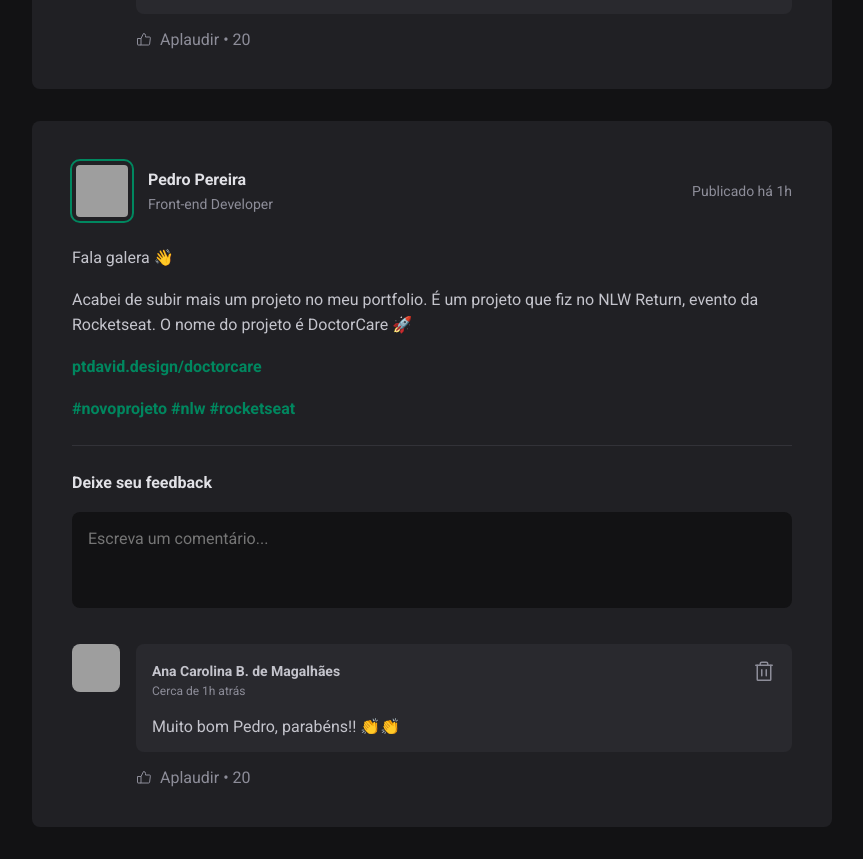
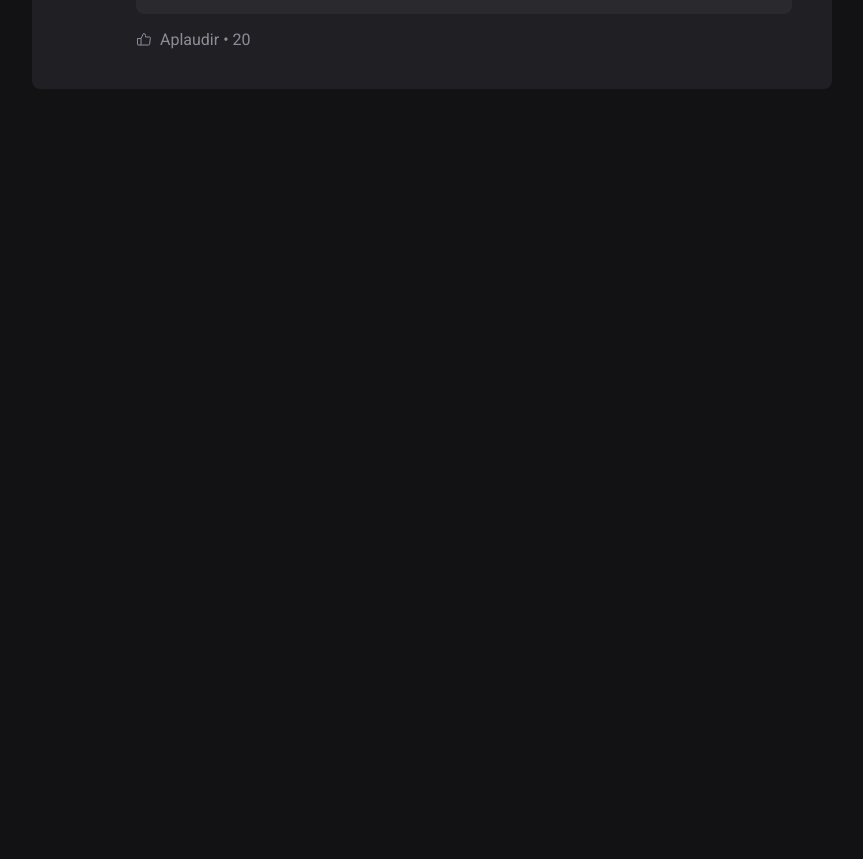
Before and after one commit to aninhabort/app-feed-project, a React (Vite) app: page / in a window 1280 px wide. Shown: the part 721-1580 px from the top of the page, without its empty margins (352-1215 px from the left). After the commit the page ends 842 px from the top, so only its background shows below. Built offline with nearby package versions, Linux system fonts and the light colour scheme; grey boxes are pictures that could not be loaded.

Commit message:
Corrigindo duplicacoes e props

```diff
--- a/src/App.jsx
+++ b/src/App.jsx
@@ -15,12 +15,7 @@ function App() {
         <Sidebar />
 
         <main>
-          <Post
-            author="Ana Carolina"
-            content="Lorem ipsum dolor sit amet consectetur adipisicing elit. Similique fugit numquam eos a tempora unde dolorum illum, mollitia eaque? Molestiae corporis vel quibusdam autem ab ex qui facilis fuga illo." />
-          <Post
-            author="Pedro"
-            content="Lorem ipsum dolor sit amet consectetur adipisicing elit. Consequuntur rem hic veritatis doloremque consequatur nemo aspernatur, repudiandae nam neque odio qui nesciunt tempora quos fugit animi cumque nisi debitis odit." />
+          <Post />
         </main>
       </div>
     </div>
```
